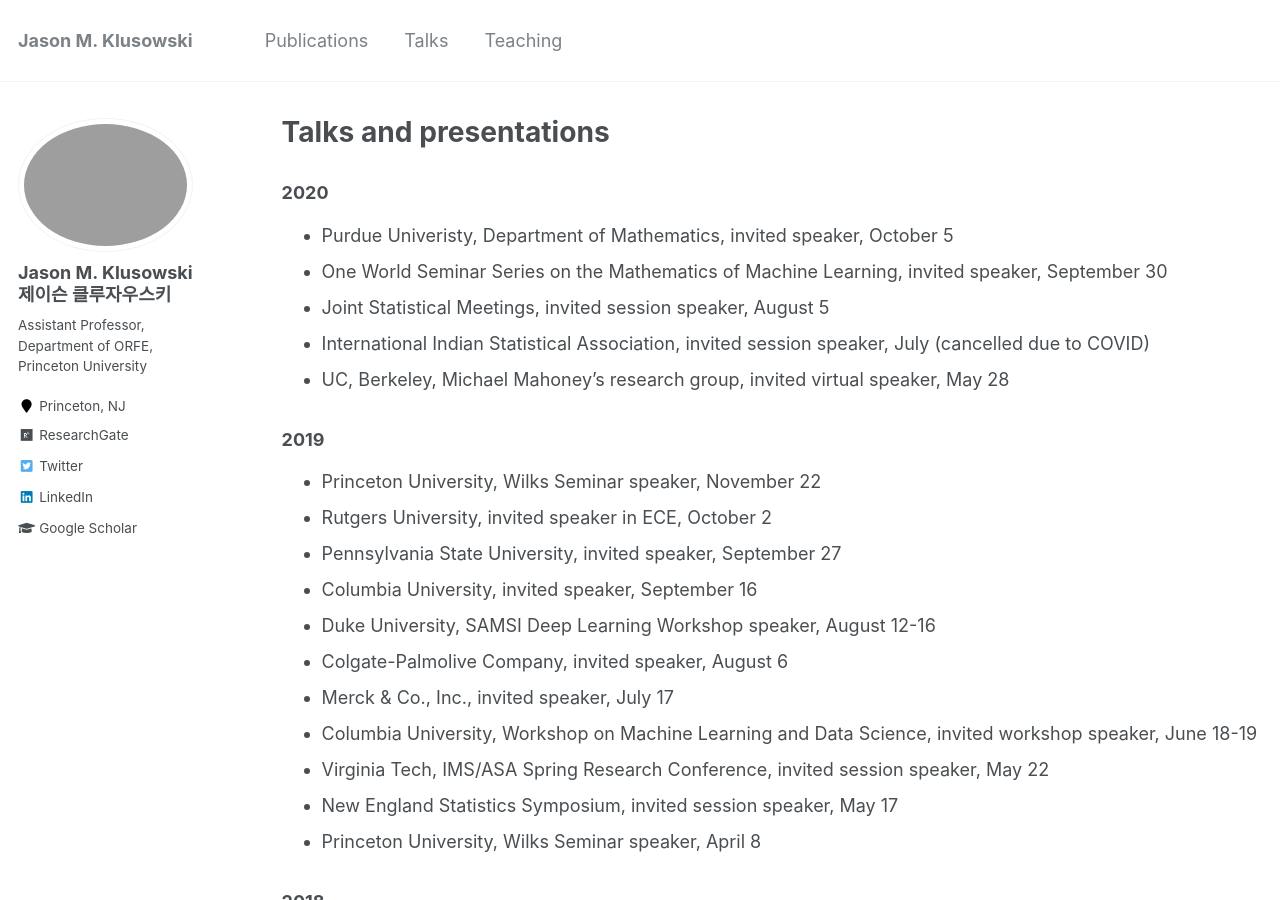
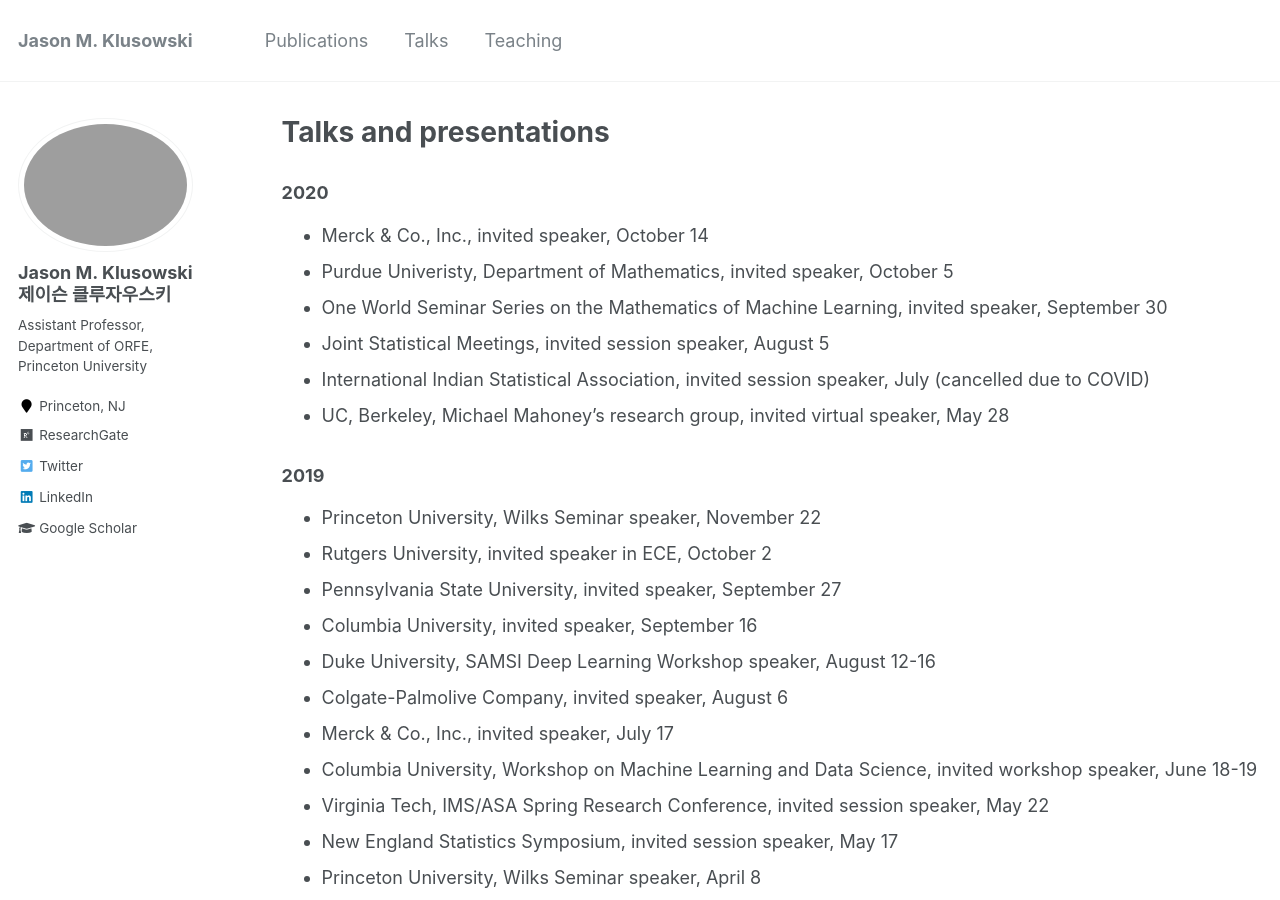
Before and after one commit to jasonklusowski/jasonklusowski.github.io, a Jekyll site: the page built from _pages/talks.md, in a window 1280 px wide and 900 px high. Built offline with Jekyll 4.4.1, drawn with Linux system fonts in a browser that asks for light colours.

Commit message:
Update talks.md

```diff
--- a/_pages/talks.md
+++ b/_pages/talks.md
@@ -6,6 +6,7 @@ author_profile: true
 ---
 
 ### 2020
+* Merck & Co., Inc., invited speaker, October 14
 * Purdue Univeristy, Department of Mathematics, invited speaker, October 5
 * One World Seminar Series on the Mathematics of Machine Learning, invited speaker, September 30
 * Joint Statistical Meetings, invited session speaker, August 5
```
